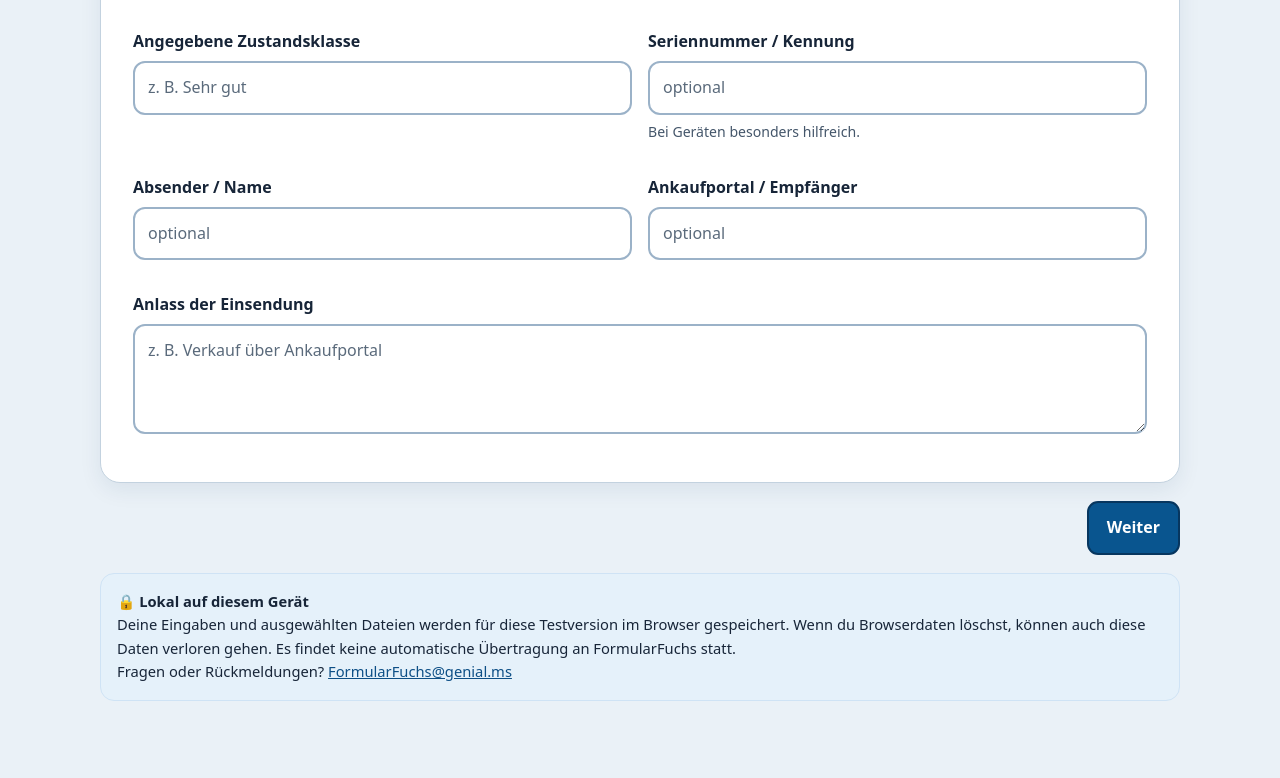
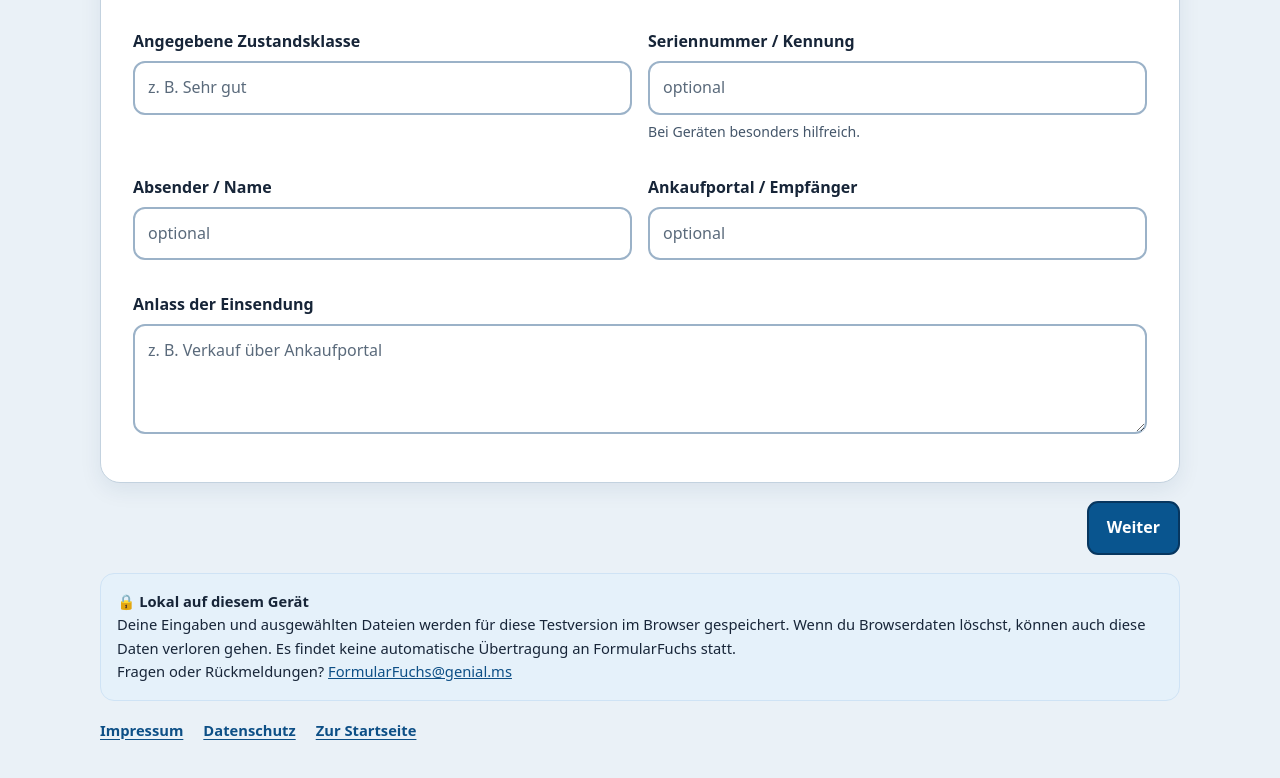
Before and after one commit to FormularFuchs/FormularFuchs.github.io, a plain HTML site: page handy-trade-in-dokumentieren/index.html in a window 1280 px wide. Shown: the part 1071-1849 px from the top of the page. Before the commit the page ends 1828 px from the top, so only its background shows below. Drawn offline with Linux system fonts and the light colour scheme.

Commit message:
Stage accessible legal page links without publishing

```diff
--- a/handy-trade-in-dokumentieren/index.html
+++ b/handy-trade-in-dokumentieren/index.html
@@ -679,6 +679,11 @@
       Deine Eingaben und ausgewählten Dateien werden für diese Testversion im Browser gespeichert. Wenn du Browserdaten löschst, können auch diese Daten verloren gehen. Es findet keine automatische Übertragung an FormularFuchs statt.<br>
       Fragen oder Rückmeldungen? <a href="mailto:FormularFuchs@genial.ms">FormularFuchs@genial.ms</a>
     </div>
+    <nav class="legal-links screen-only" aria-label="Rechtliche Informationen">
+      <a href="/impressum/">Impressum</a>
+      <a href="/datenschutz/">Datenschutz</a>
+      <a href="/">Zur Startseite</a>
+    </nav>
   </main>
 
   <script src="/handy-trade-in-dokumentieren/app.js"></script>
```
